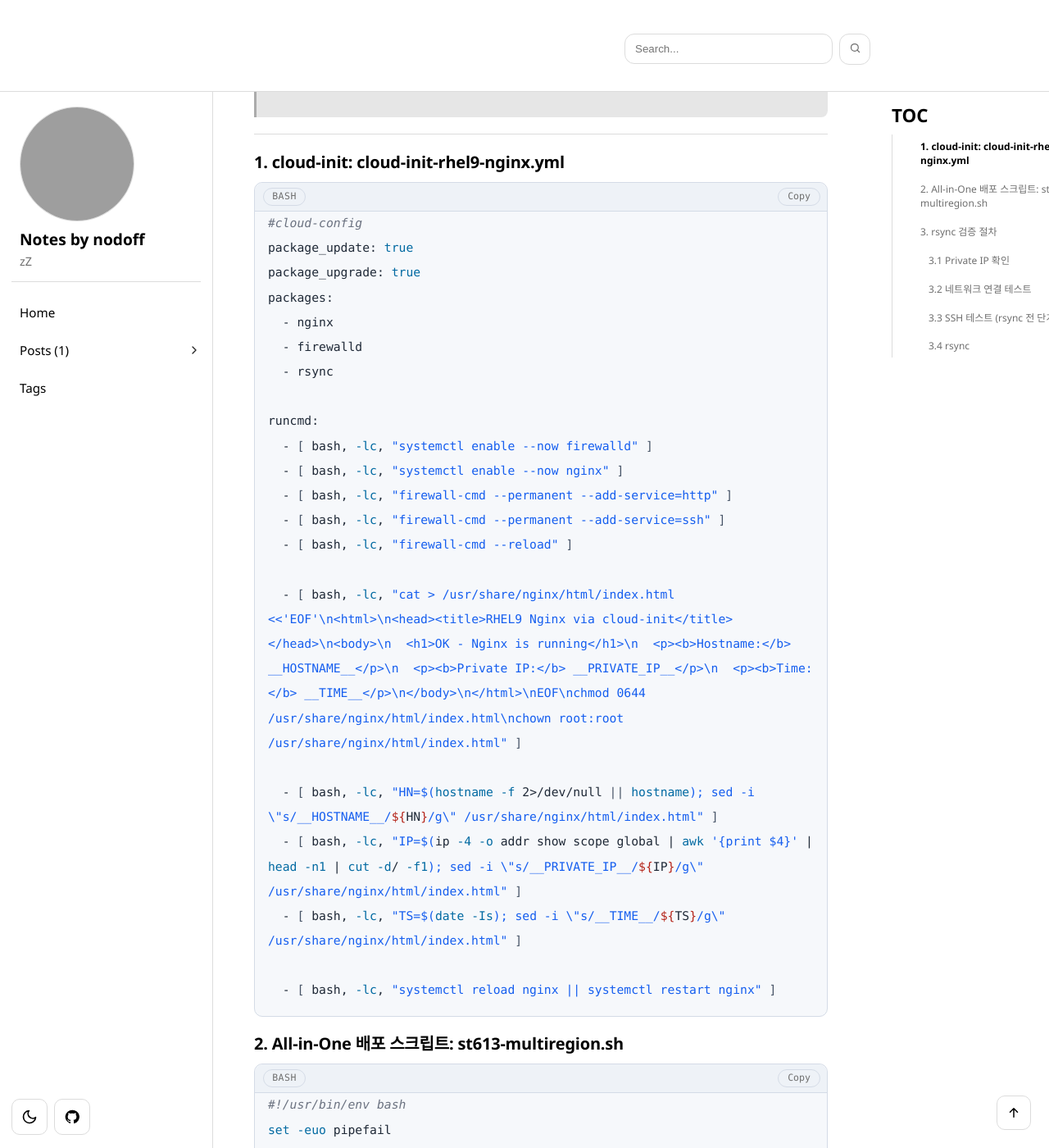
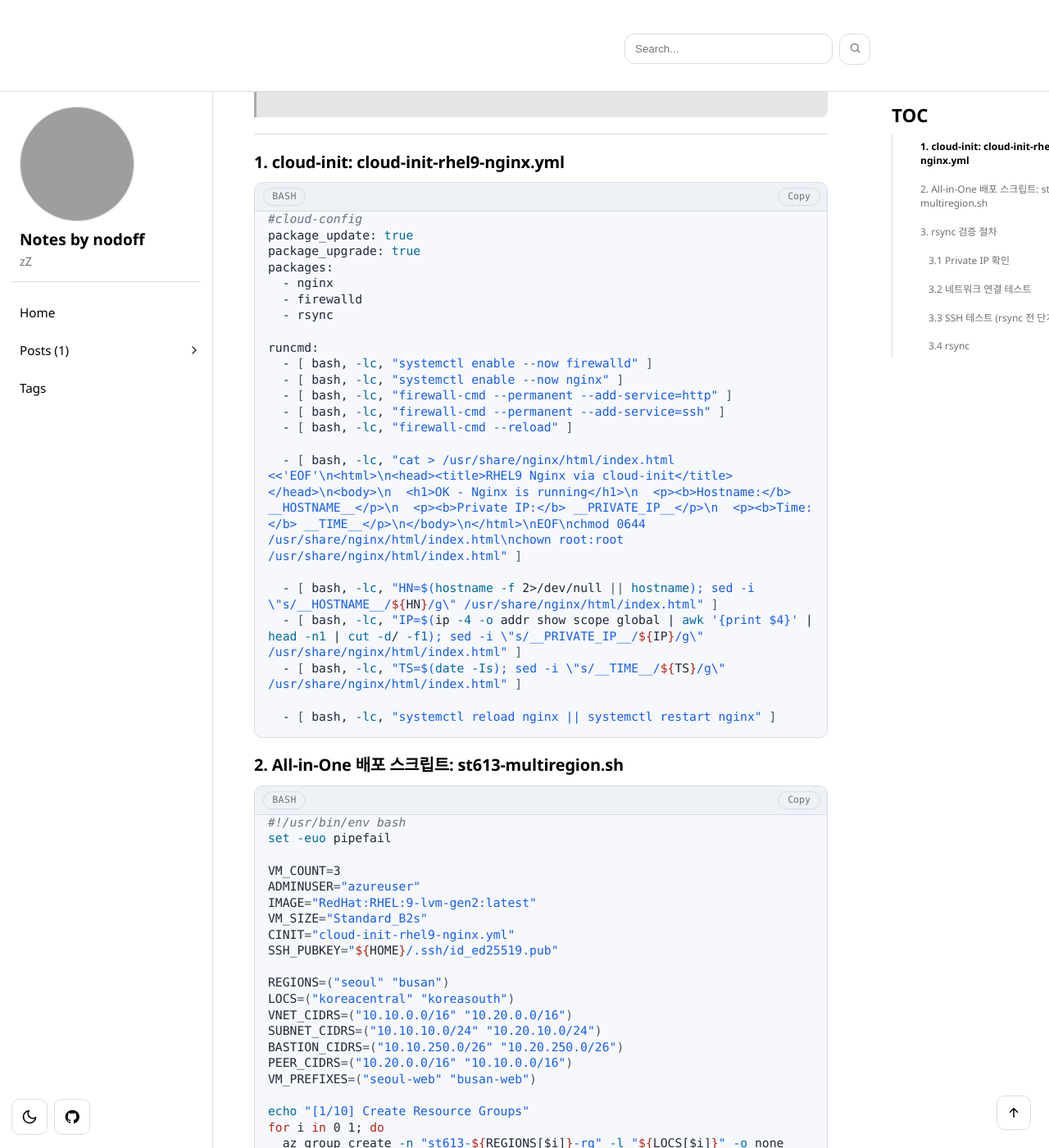
Before and after one commit to nodoff365/nodoff365.github.io, a Jekyll site: the page built from _posts/2026-02-22-texttest.md, in a window 1280 px wide and 1400 px high, scrolled down 275 px. Shown: the whole window at 82% size. Built offline with Jekyll 4.4.1, drawn with Linux system fonts in a browser that asks for light colours; comment, search, counter and statistics services are not loaded; grey boxes are pictures that could not be loaded.

Commit message:
update post ui and code block styles

```diff
--- a/assets/css/main.css
+++ b/assets/css/main.css
@@ -690,11 +690,20 @@ html[data-theme="dark"] .theme-icon-sun {
   padding: 0;
   background: transparent;
   font-size: 0.92rem;
-  line-height: 1.7;
+  line-height: 1.2;
   font-family: "Consolas", "Cascadia Code", "Fira Code", "JetBrains Mono", "Noto Sans Mono CJK KR", "Malgun Gothic", monospace;
   position: relative;
   z-index: 1;
   color: var(--code-fg);
+}
+
+.post-content pre,
+.post-content .highlight pre,
+.post-content .highlighter-rouge pre,
+.post-content pre code,
+.post-content .highlight code,
+.post-content .highlighter-rouge code {
+  line-height: 1.2 !important;
 }
 
 /* Rouge token colors (IDE-like) */
```
